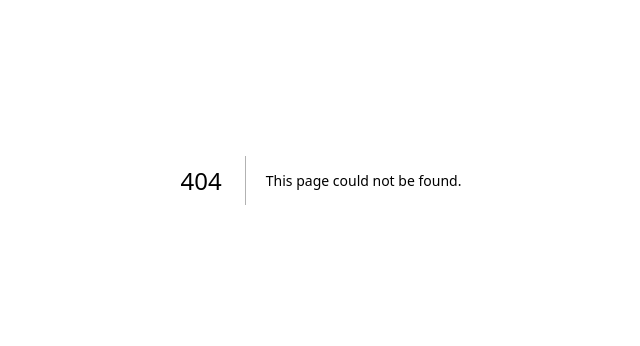
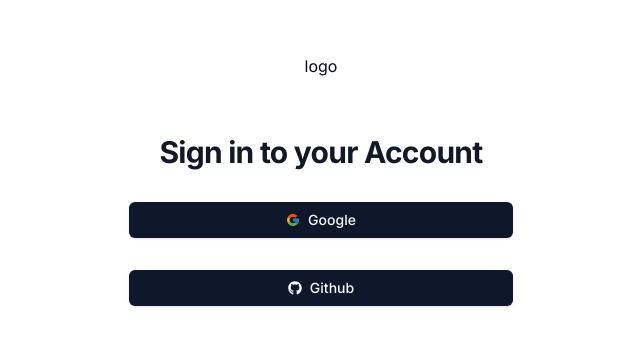
Before and after one commit to amansirohiii/chatman, a Next.js app: page /auth/signin in a window 1280 px wide. Before the commit this address had no page. Shown: the part 220-566 px from the top of the page, without its empty margins (319-959 px from the left). Built offline with nearby package versions, Linux system fonts and the light colour scheme.

Commit message:
added signin page

```diff
--- a/package.json
+++ b/package.json
@@ -20,6 +20,7 @@
     "next-auth": "^4.24.7",
     "react": "^18",
     "react-dom": "^18",
+    "react-icons": "^5.2.0",
     "tailwind-merge": "^2.3.0",
     "tailwindcss-animate": "^1.0.7"
   },
--- /dev/null
+++ b/src/app/auth/signin/page.tsx
@@ -0,0 +1,67 @@
+"use client";
+import { Button } from "@/components/ui/button";
+import React, { useState } from "react";
+import { FcGoogle } from "react-icons/fc";
+import {FaGithub} from 'react-icons/fa'
+import { signIn } from "next-auth/react";
+
+const Signin = () => {
+  const [isLoadingGoogle, setIsLoadingGoogle] = useState<boolean>(false);
+  const [isLoadingGithub, setIsLoadingGithub] = useState<boolean>(false);
+  async function loginWithGoogle() {
+    setIsLoadingGoogle(true);
+    try{
+      await signIn('google')
+
+    }catch(err){
+      console.log(err)
+    }finally{
+      setIsLoadingGoogle(false)
+    }
+
+  }
+  function loginWithGithub() {
+    setIsLoadingGithub(true);
+    // await signIn()
+    setIsLoadingGithub(false);
+  }
+  return (
+    <>
+      <div className="flex min-h-screen items-center justify-center py-12 px-4 sm:px-6 lg:px-8">
+        <div className="w-full flex flex-col items-center max-w-md space-y-8">
+          <div className="flex flex-col items-center gap-8">
+            logo
+            <h2 className="mt-6 text-center text-3xl font-bold tracking-tight text-gray-900">
+              Sign in to your Account
+            </h2>
+          </div>
+          <Button
+            isLoading={isLoadingGoogle}
+            type="button"
+            className="max-w-sm mx-auto w-full"
+            onClick={loginWithGoogle}
+          >
+            {isLoadingGoogle ? null : (
+         <FcGoogle className="mr-2"/>
+            )}
+            Google
+          </Button>
+
+              <Button
+              isLoading={isLoadingGithub}
+              type="button"
+              className="max-w-sm mx-auto w-full"
+              onClick={loginWithGithub}
+            >
+              {isLoadingGithub ? null : (
+               <FaGithub className="mr-2"/>
+              )}
+              Github
+            </Button>
+        </div>
+      </div>
+    </>
+  );
+};
+
+export default Signin;
--- /dev/null
+++ b/src/app/auth/signup/page.tsx
@@ -0,0 +1,9 @@
+import React from 'react'
+
+const page = () => {
+  return (
+    <div>page</div>
+  )
+}
+
+export default page
--- a/src/app/page.tsx
+++ b/src/app/page.tsx
@@ -1,12 +1,15 @@
+"use client"
 import { db } from "@/lib/db";
+import { signIn, signOut } from "next-auth/react"
 
-export async function Home() {
-  await db.set("hello", "chatman");
+export default function Home() {
+  // await db.set("hello", "chatman");
   return (
     <div>
-      <div className="text-red-500">hello chatman</div>
-    </div>
+    <button onClick={() => signIn()}>Signin</button>
+    <button onClick={() => signOut()}>Sign out</button>
+  </div>
   );
 }
 
-export default Home;
+// export default Home;
--- a/src/components/ui/button.tsx
+++ b/src/components/ui/button.tsx
@@ -3,6 +3,7 @@
 import { cva, type VariantProps } from "class-variance-authority"
 
 import { cn } from "@/lib/utils"
+import { Loader2 } from "lucide-react"
 
 const buttonVariants = cva(
   "inline-flex items-center justify-center whitespace-nowrap rounded-md text-sm font-medium transition-colors focus-visible:outline-none focus-visible:ring-1 focus-visible:ring-ring disabled:pointer-events-none disabled:opacity-50",
@@ -37,19 +38,22 @@
 export interface ButtonProps
   extends React.ButtonHTMLAttributes<HTMLButtonElement>,
     VariantProps<typeof buttonVariants> {
+      isLoading?: boolean
   asChild?: boolean
 }
 
 const Button = React.forwardRef<HTMLButtonElement, ButtonProps>(
-  ({ className, variant, size, asChild = false, ...props }, ref) => {
+  ({ className, children, variant, size, isLoading, asChild = false, ...props }, ref) => {
     const Comp = asChild ? Slot : "button"
     return (
       <Comp
         className={cn(buttonVariants({ variant, size, className }))}
+        disabled={isLoading}
         ref={ref}
-        {...props}
-      />
-    )
+        {...props}>
+        {isLoading ? <Loader2 className="mr-2 w-4 h-4 animate-spin " /> : null}
+        {children}
+        </Comp>    )
   }
 )
 Button.displayName = "Button"
```
Also changed, not shown: 1 other file (tests, documents, lock files or other folders).
